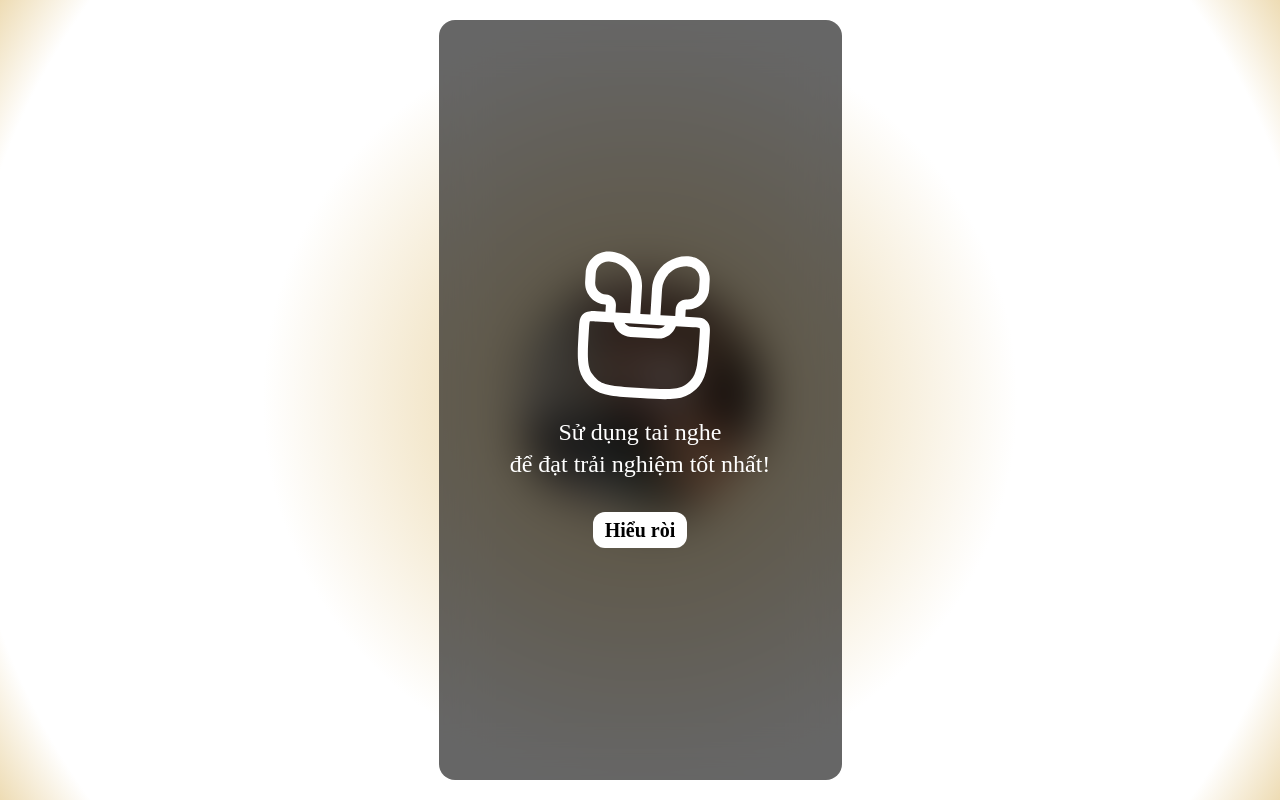
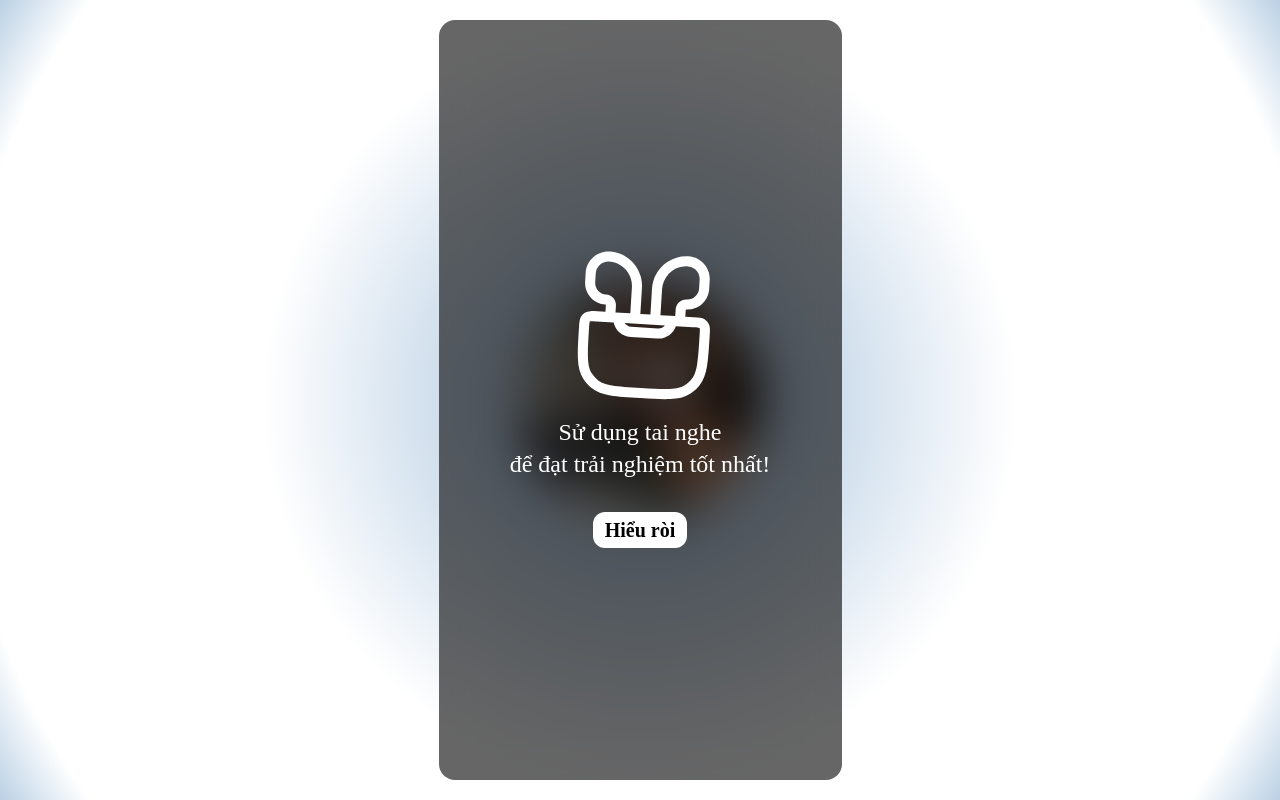
Before and after one commit to Gr33nBean/tot-nghiep-2024, a React (Vite) app: page /hen in a window 1280 px wide. Built offline with nearby package versions, Linux system fonts and the light colour scheme; a web font is replaced by a local one.

Commit message:
fix: update color

```diff
--- a/src/index.css
+++ b/src/index.css
@@ -15,39 +15,39 @@
   --gray: 202, 205, 208;
 }
 .quyen {
-  --primary: 203, 149, 29;
-  --secondary: 32, 32, 32;
+  --primary: 216, 81, 122;
+  --secondary: 9, 9, 9;
   --text: 32, 32, 32;
   --gray: 202, 205, 208;
 }
 
 .uyen {
-  --primary: 203, 149, 29;
-  --secondary: 32, 32, 32;
+  --primary: 216, 81, 122;
+  --secondary: 9, 9, 9;
   --text: 32, 32, 32;
   --gray: 202, 205, 208;
 }
 .thinh {
-  --primary: 43, 49, 10;
-  --secondary: 37, 19, 15;
-  --text: 32, 32, 32;
+  --primary: 204, 94, 123;
+  --secondary: 136, 60, 99;
+  --text: 134, 140, 34;
   --gray: 202, 205, 208;
 }
 .vi {
-  --primary: 203, 149, 29;
-  --secondary: 32, 32, 32;
+  --primary: 8, 70, 26;
+  --secondary: 6, 38, 34;
   --text: 32, 32, 32;
   --gray: 202, 205, 208;
 }
 .hieu {
-  --primary: 203, 149, 29;
-  --secondary: 32, 32, 32;
+  --primary: 255, 14, 14;
+  --secondary: 42, 49, 50;
   --text: 32, 32, 32;
   --gray: 202, 205, 208;
 }
 .hen {
-  --primary: 203, 149, 29;
-  --secondary: 32, 32, 32;
+  --primary: 51, 115, 176;
+  --secondary: 28, 32, 41;
   --text: 32, 32, 32;
   --gray: 202, 205, 208;
 }
```
